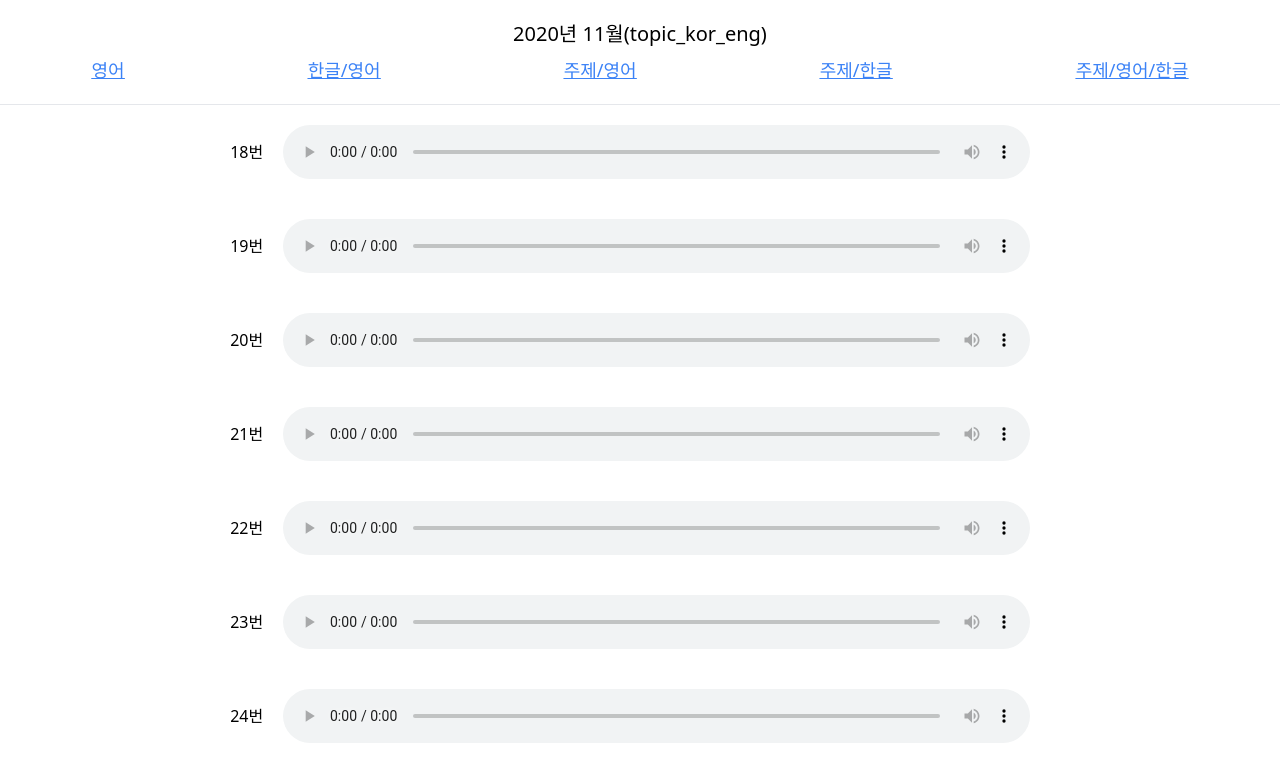
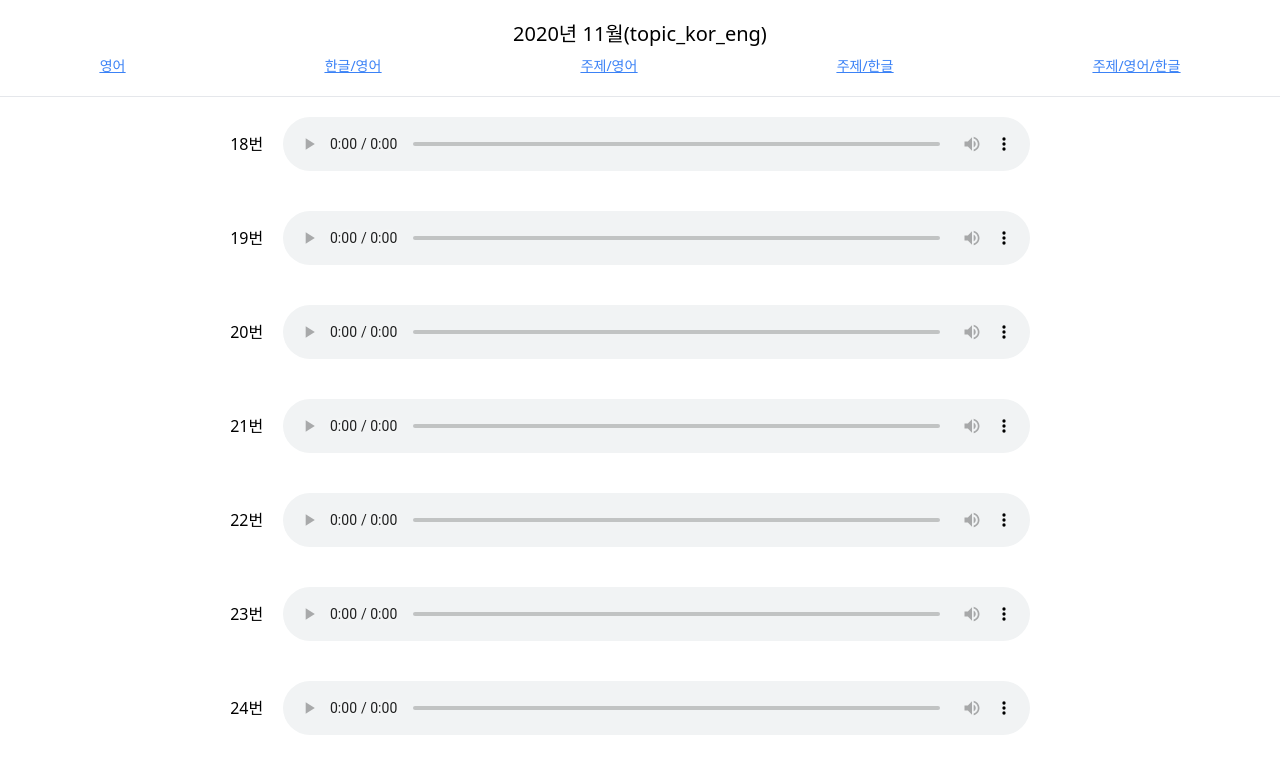
Before and after one commit to ggace/mockExamTTS, a plain HTML site: page files/index.html in a window 1280 px wide. Shown: the top 772 px of the page. Drawn offline with nearby package versions, Linux system fonts and the light colour scheme.

Commit message:
zip 추가

```diff
--- a/files/index.html
+++ b/files/index.html
@@ -20,7 +20,7 @@
 
         <div id="app">
         <h1 style="display:flex; justify-content:center" class="text-xl">2020년 11월({{path}})</h1>
-            <div class="mt-2 mb-5 flex justify-around text-lg underline text-blue-500">
+            <div class="mt-2 mb-5 flex justify-around text-sm underline text-blue-500">
                 <a href="?path=eng">영어</a>
                 <a href="?path=kor_eng">한글/영어</a>
                 <a href="?path=topic_eng">주제/영어</a>
```
Also changed, not shown: 5 other files.
